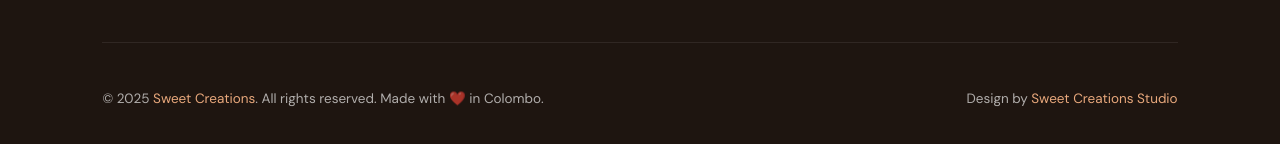
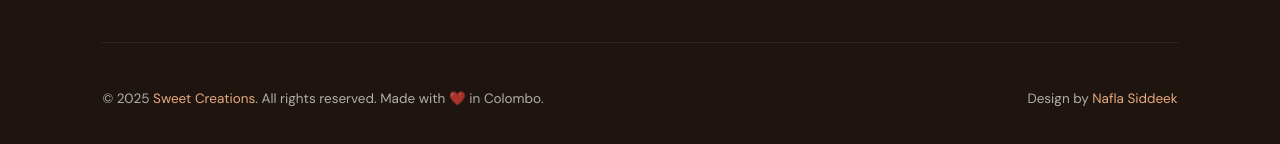
Before and after one commit to siddeek-fathima-nafla/Cake-Shop-Website, a plain HTML site: page index.html in a window 1280 px wide. Shown: the part 8501-8645 px from the top of the page. Drawn offline with nearby package versions, Linux system fonts and the light colour scheme; a web font is replaced by a local one.

Commit message:
Update footer design attribution

```diff
--- a/index.html
+++ b/index.html
@@ -1141,7 +1141,7 @@
   </div>
   <div class="footer-bottom">
     <p>© 2025 <span>Sweet Creations</span>. All rights reserved. Made with ❤️ in Colombo.</p>
-    <p>Design by <span>Sweet Creations Studio</span></p>
+    <p>Design by <span>Nafla Siddeek</span></p>
   </div>
 </footer>
 
```
